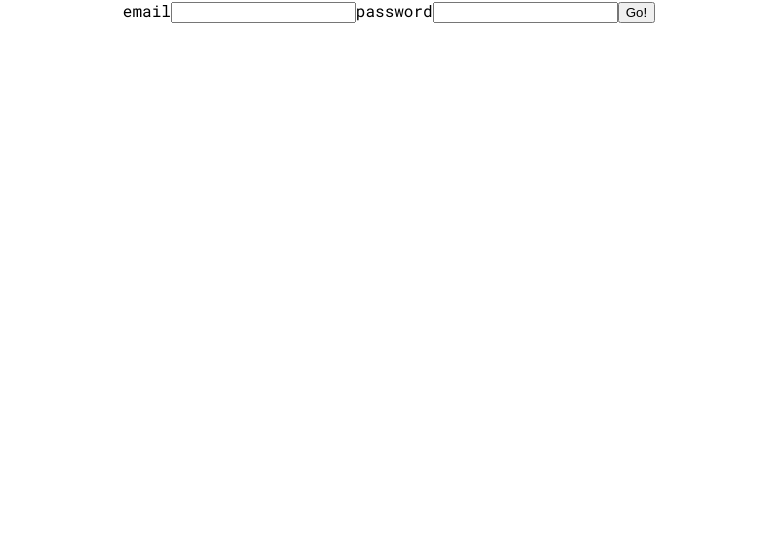
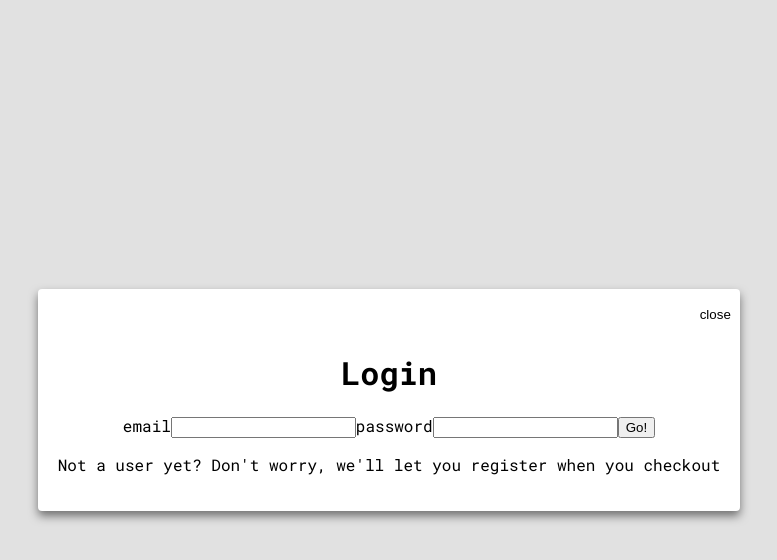
Before and after one commit to chingu-voyages/v19-bears-team-05, a React (Create React App) app in the folder chowpronto_frontend/: page /login in a window 1280 px wide. Shown: the top 560 px of the page, without its empty margins (251-1028 px from the left). Built offline with nearby package versions, Linux system fonts and the light colour scheme.

Commit message:
formatted basic login page using existing modal. Modified navication in modal to suit

```diff
--- a/chowpronto_frontend/src/hooks/useAuth.js
+++ b/chowpronto_frontend/src/hooks/useAuth.js
@@ -44,7 +44,7 @@ function useAuth() {
       .then((res) => res.json())
       .then((data) => {
         setTokenToStorage({ token: data.token });
-        setUserDetailsToContext({ data });
+        setUserDetailsToContext({ ...data });
       });
   }
   function logout() {
--- a/chowpronto_frontend/src/patron/components/DeliveryTime.js
+++ b/chowpronto_frontend/src/patron/components/DeliveryTime.js
@@ -14,7 +14,6 @@ const DeliverySelector = (props) => {
     state.deliveryDate.getDate()
   );
   const elapsed = (del1200 - now1200) / 1000 / 60 / 60 / 24;
-  console.log("elapsed", elapsed);
   return (
     <TextDisplayBox
       title="delivery time"
--- a/chowpronto_frontend/src/patron/pages/confirmOrder/components/Login.js
+++ b/chowpronto_frontend/src/patron/pages/confirmOrder/components/Login.js
@@ -3,14 +3,22 @@ import styled from "styled-components";
 import ChowButton from "../../../../shared_components/ChowButton";
 import { StyledBoxContainer } from "../../../../shared_components/BoxContainer";
 import useAuth from "../../../../hooks/useAuth";
+import { useHistory } from "react-router-dom";
 
 export default function Login() {
   const { getUser } = useAuth();
   const userLoggedIn = !!getUser().token;
+  const history = useHistory();
   return (
     <Divider {...userLoggedIn}>
       <h3>Already {userLoggedIn ? "Logged In" : "Registered?"}</h3>
-      <ChowButton primary elevated title="login" disabled={userLoggedIn} />
+      <ChowButton
+        primary
+        elevated
+        title="login"
+        disabled={userLoggedIn}
+        onClick={() => history.push("/login")}
+      />
     </Divider>
   );
 }
@@ -24,5 +32,5 @@ const Divider = styled(StyledBoxContainer)`
   &:hover {
     background-color: none;
   }
-  opacity: ${({ userLoggedIn }) => (userLoggedIn ? 1 : 0.25)};
+  opacity: ${({ userLoggedIn }) => (userLoggedIn ? 0.25 : 1)};
 `;
--- a/chowpronto_frontend/src/patron/pages/confirmOrder/index.js
+++ b/chowpronto_frontend/src/patron/pages/confirmOrder/index.js
@@ -1,4 +1,4 @@
-import React, { useState, useContext } from "react";
+import React, { useContext } from "react";
 import { PageLayout } from "../../components/PageLayout";
 import { StyledSidebar } from "../../components/StyledSidebar";
 import { StyledPageMain } from "../../components/StyledPageMain";
@@ -7,7 +7,6 @@ import Login from "./components/Login";
 import UserDetailsForm from "../../components/UserDetailsForm";
 import { MenuContext } from "../../../state/MenuContext";
 import { CheckoutButton } from "../../../shared_components/CheckoutButton";
-import UserContext from "../../../state/UserContext";
 
 const saveOrder = (token, patronId, deliveryDetails, basket) => {
   return fetch("/api/orders/order", {
--- a/chowpronto_frontend/src/patron/pages/login/index.js
+++ b/chowpronto_frontend/src/patron/pages/login/index.js
@@ -1,37 +1,42 @@
 import React, { useState } from "react";
 import useAuth from "../../../hooks/useAuth";
+import { useHistory } from "react-router-dom";
+import LoginModal from "../../../shared_components/LoginModal";
 
 export default function Login() {
-  const { login } = useAuth();
-  const [formData, setFormData] = useState({
-    email: "",
-    password: "",
-  });
-  return (
-    <div>
-      <form
-        action="POST"
-        onSubmit={(e) => {
-          e.preventDefault();
-          login(formData.email, formData.password);
-        }}
-      >
-        <label htmlFor="email">email</label>
-        <input
-          type="email"
-          value={formData.email}
-          onChange={(e) => setFormData({ ...formData, email: e.target.value })}
-        />
-        <label htmlFor="password">password</label>
-        <input
-          type="password"
-          value={formData.password}
-          onChange={(e) =>
-            setFormData({ ...formData, password: e.target.value })
-          }
-        />
-        <button type="submit">Go!</button>
-      </form>
-    </div>
-  );
+  // const { login } = useAuth();
+  // const [formData, setFormData] = useState({
+  //   email: "",
+  //   password: "",
+  // });
+  // const history = useHistory();
+  // return (
+  //   <div>
+  //     <form
+  //       action="POST"
+  //       onSubmit={(e) => {
+  //         e.preventDefault();
+  //         login(formData.email, formData.password);
+  //         history.goBack();
+  //       }}
+  //     >
+  //       <label htmlFor="email">email</label>
+  //       <input
+  //         type="email"
+  //         value={formData.email}
+  //         onChange={(e) => setFormData({ ...formData, email: e.target.value })}
+  //       />
+  //       <label htmlFor="password">password</label>
+  //       <input
+  //         type="password"
+  //         value={formData.password}
+  //         onChange={(e) =>
+  //           setFormData({ ...formData, password: e.target.value })
+  //         }
+  //       />
+  //       <button type="submit">Go!</button>
+  //     </form>
+  //   </div>
+  // );
+  return <LoginModal />;
 }
--- a/chowpronto_frontend/src/patron/pages/menu/components/MenuSidebar.js
+++ b/chowpronto_frontend/src/patron/pages/menu/components/MenuSidebar.js
@@ -15,7 +15,6 @@ import { ClearButton } from "../../../../shared_components/ClearButton";
 const MenuSidebar = () => {
   const { getUser, logout } = useAuth();
   const user = getUser();
-  console.log("user", user);
   return (
     <StyledSidebar>
       <UserBanner>
--- a/chowpronto_frontend/src/shared_components/LoginModal.js
+++ b/chowpronto_frontend/src/shared_components/LoginModal.js
@@ -1,5 +1,5 @@
 import React, { useState } from "react";
-import { Link, useLocation, useHistory } from "react-router-dom";
+import { useLocation, useHistory } from "react-router-dom";
 import useAuth from "../hooks/useAuth";
 import styled from "styled-components";
 import { ClearButton } from "./ClearButton";
@@ -17,15 +17,13 @@ const LoginModal = (props) => {
     <ModalBackground>
       <div className="modal">
         <h1>Login</h1>
-        <Link to={(location) => location.pathname}>
-          <CloseButton>close</CloseButton>
-        </Link>
+        <CloseButton onClick={() => history.goBack()}>close</CloseButton>
         <form
           action="POST"
           onSubmit={(e) => {
             e.preventDefault();
             login(formData.email, formData.password);
-            history.push(location.pathname);
+            history.goBack();
           }}
         >
           <label htmlFor="email">email</label>
```
